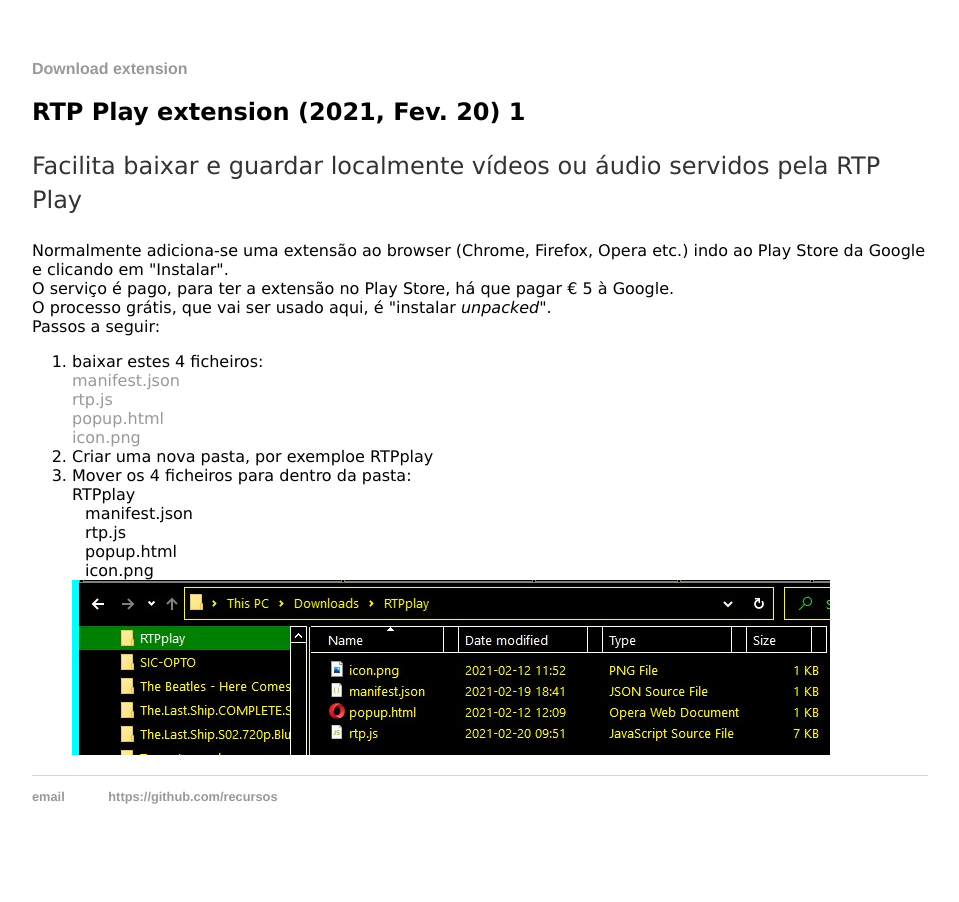
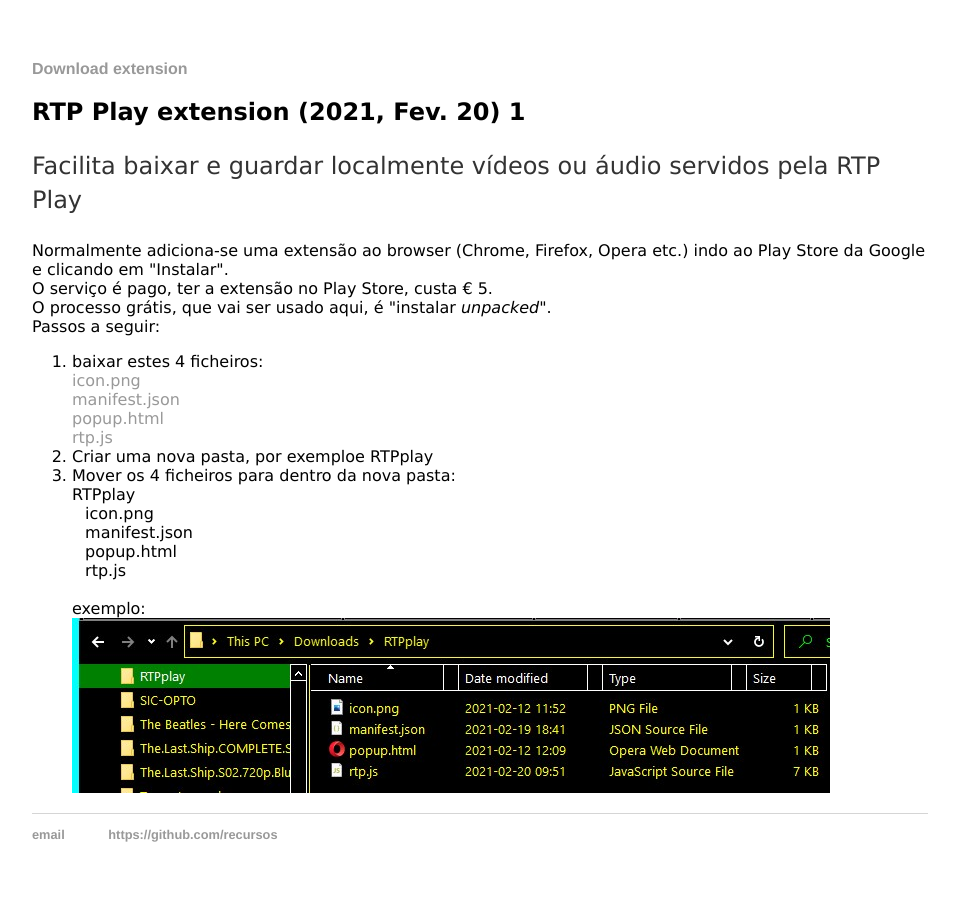
Before and after one commit to rtpplay/recursos.github.io, a Jekyll site: the page built from index.html, in a window 1280 px wide. Shown: the whole page, without its empty margins (160-1119 px from the left). Built offline with Jekyll 4.4.1, drawn with Linux system fonts in a browser that asks for light colours.

Commit message:
Update index.html

```diff
--- a/index.html
+++ b/index.html
@@ -9,7 +9,7 @@
 <div>
 	Normalmente adiciona-se uma extensão ao browser (Chrome, Firefox, Opera etc.) indo ao Play Store da Google e clicando em "Instalar".
 	<br>
-	O serviço é pago, para ter a extensão no Play Store, há que pagar € 5 à Google.
+	O serviço é pago, ter a extensão no Play Store, custa € 5.
 	<br>
 	O processo grátis, que vai ser usado aqui, é "instalar <i>unpacked</i>".
 	<br>
@@ -18,23 +18,25 @@
 	<ol>
 	<li>
 	baixar estes 4 ficheiros:<br>
-	<a href="files/manifest.json" download>manifest.json</a> <br>
+	<a href="files/icon.png" download>icon.png</a> <br>
+		<a href="files/manifest.json" download>manifest.json</a> <br>
+	<a href="files/popup.html" download>popup.html</a> <br>
 	<a href="files/rtp.js" download>rtp.js</a> <br>
-	<a href="files/popup.html" download>popup.html</a> <br>
-	<a href="files/icon.png" download>icon.png</a> <br>
+
 		</li>
 		<li>
 	Criar uma nova pasta, por exemploe
 			RTPplay
 			</li>
 		<li>
-			Mover os 4 ficheiros para dentro da pasta:<br>
+			Mover os 4 ficheiros para dentro da nova pasta:<br>
 			RTPplay<br>
+			&ensp; icon.png<br>
 			&ensp; manifest.json<br>
+			&ensp; popup.html<br>
 			&ensp; rtp.js<br>
-			&ensp; popup.html<br>
-			&ensp; icon.png<br>
-
+			<br>
+			exemplo:<br>
 			<img src="files/Screenshot-2021-02-20.jpg"><br>
 		</li>
 	</ol>
```
